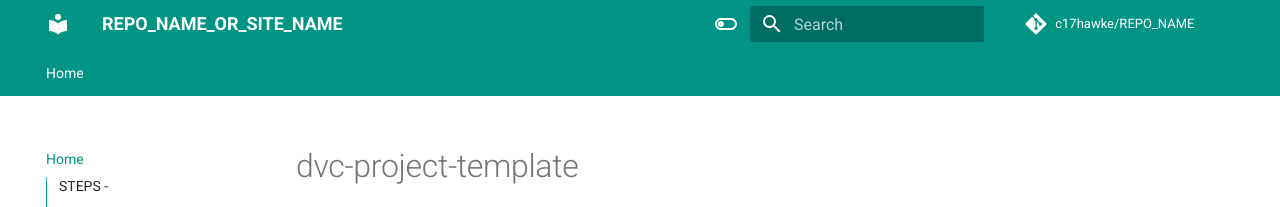
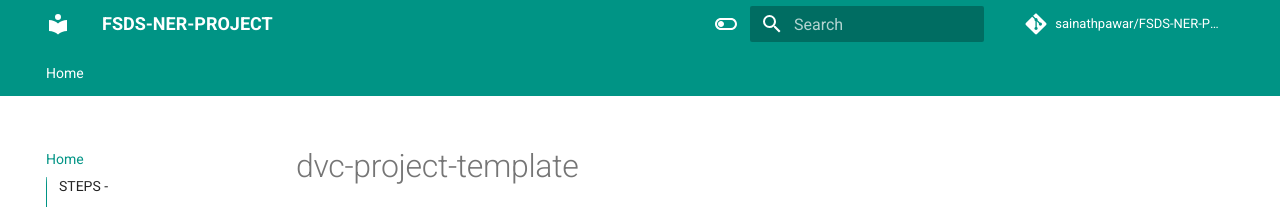
Before and after one commit to sainathpawar/FSDS-NER-PROJECT, an MkDocs documentation site: the page built from docs/index.md, in a window 1280 px wide. Shown: the top 207 px of the page. Built offline with MkDocs 1.6.1 and Material for MkDocs 9.7.7, drawn with Linux system fonts in a browser that asks for light colours; comment, search, counter and statistics services are not loaded.

Commit message:
first update

```diff
--- a/mkdocs.yml
+++ b/mkdocs.yml
@@ -1,16 +1,16 @@
 # Project information
-site_name: REPO_NAME_OR_SITE_NAME
+site_name: FSDS-NER-PROJECT
 # defeine TOC or order of website-
 nav:
   - Home: index.md
 
-site_author: Sunny Bhaveen Chandra
+site_author: Sainath Pawar
 site_description: >-
   DESCRIPTION
 
 # Repository
-repo_name: c17hawke/REPO_NAME
-repo_url: https://github.com/c17hawke/REPO_NAME
+repo_name: sainathpawar/FSDS-NER-PROJECT
+repo_url: https://github.com/sainathpawar/FSDS-NER-PROJECT
 
 # Configuration
 theme:
@@ -70,4 +70,4 @@ plugins:
   - search
 
 copyright: |
-  &copy; 2022 <a href="https://github.com/c17hawke"  target="_blank" rel="noopener">Sunny Bhaveen Chandra</a>
+  &copy; 2022 <a href="https://github.com/sainathpawar/FSDS-NER-PROJECT"  target="_blank" rel="noopener">Sunny Bhaveen Chandra</a>
```
